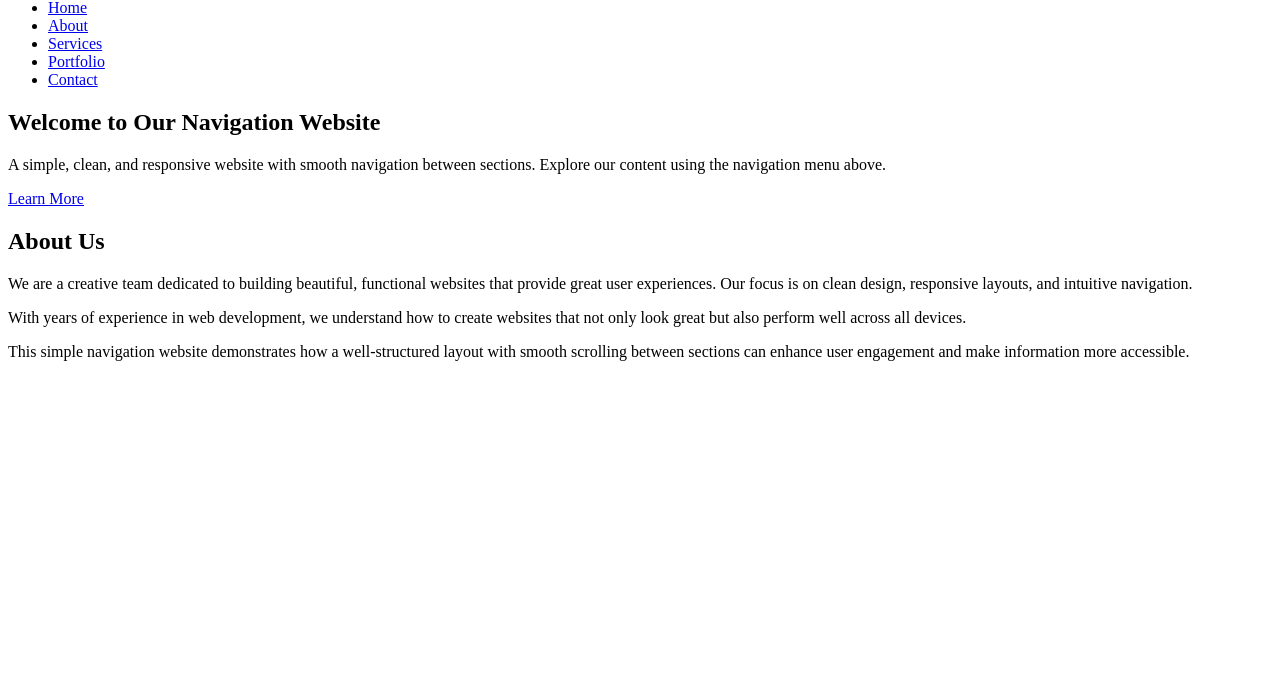
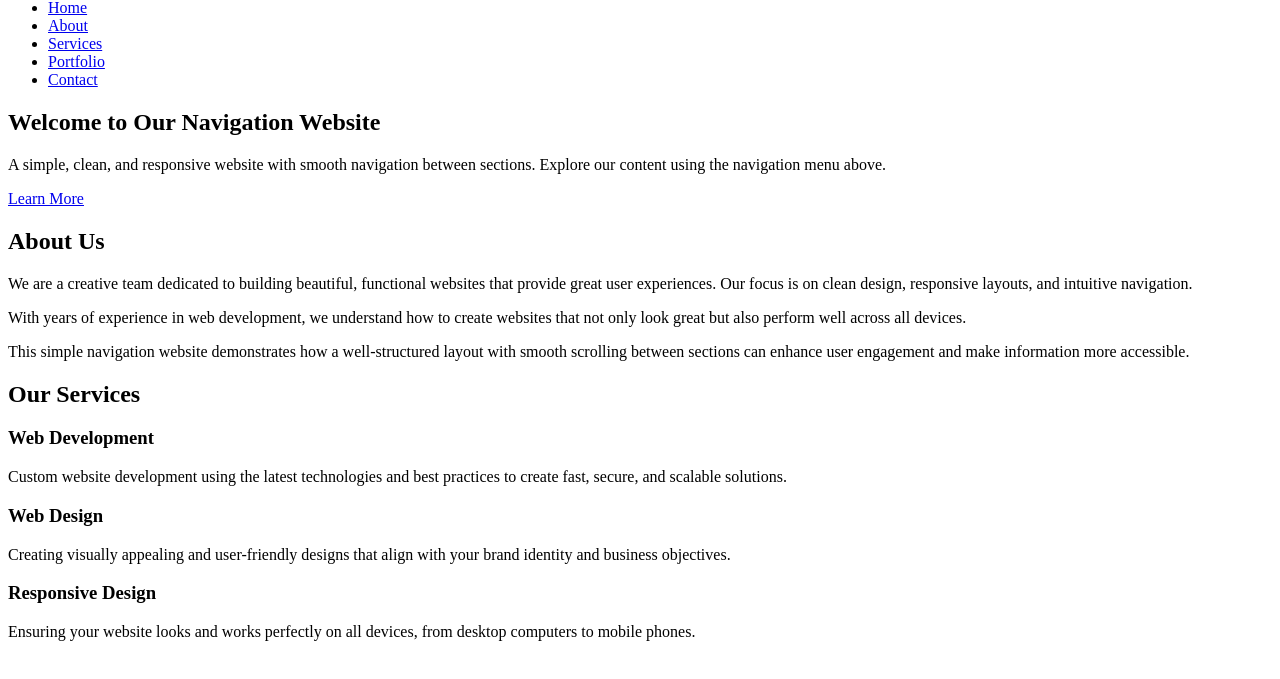
Before and after one commit to masumahmmed24/git-project-1, a plain HTML site: page index.html in a window 1280 px wide. Shown: the part 43-722 px from the top of the page. Drawn offline with Linux system fonts and the light colour scheme.

Commit message:
Version 4

```diff
--- a/index.html
+++ b/index.html
@@ -45,5 +45,29 @@
             </div>
         </div>
     </section>
+
+     <!-- Services Section -->
+    <section id="services">
+        <div class="container">
+            <h2>Our Services</h2>
+            <div class="services-grid">
+                <div class="service-card">
+                    <i class="fas fa-code"></i>
+                    <h3>Web Development</h3>
+                    <p>Custom website development using the latest technologies and best practices to create fast, secure, and scalable solutions.</p>
+                </div>
+                <div class="service-card">
+                    <i class="fas fa-paint-brush"></i>
+                    <h3>Web Design</h3>
+                    <p>Creating visually appealing and user-friendly designs that align with your brand identity and business objectives.</p>
+                </div>
+                <div class="service-card">
+                    <i class="fas fa-mobile-alt"></i>
+                    <h3>Responsive Design</h3>
+                    <p>Ensuring your website looks and works perfectly on all devices, from desktop computers to mobile phones.</p>
+                </div>
+            </div>
+        </div>
+    </section>
 </body>
 </html>
```
